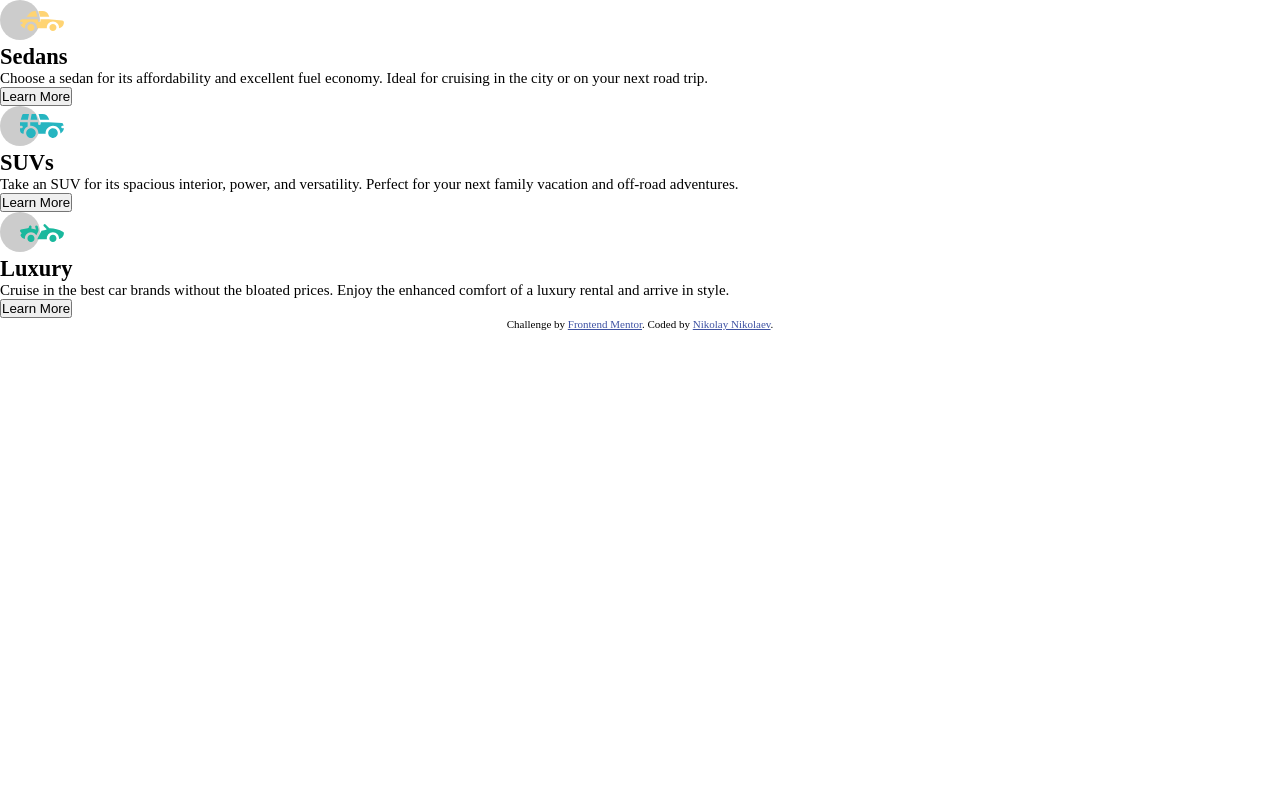
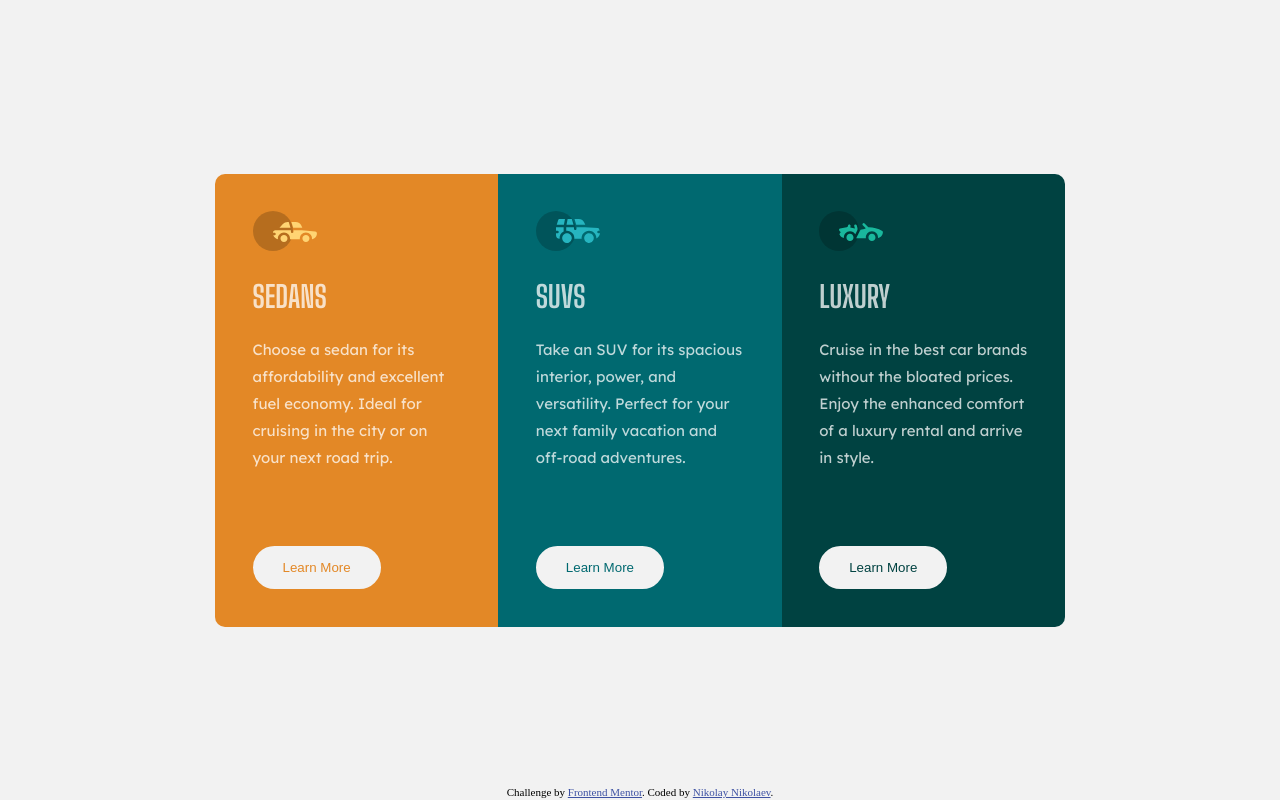
Before and after one commit to N-Nikolaev/FM--3-col-preview-card-component, a website built with Parcel: page src/index.html in a window 1280 px wide. Built offline with nearby package versions, Linux system fonts and the light colour scheme.

Commit message:
SCSS Styling

```diff
--- a/src/index.html
+++ b/src/index.html
@@ -23,7 +23,7 @@
           Choose a sedan for its affordability and excellent fuel economy.
           Ideal for cruising in the city or on your next road trip.
         </p>
-        <button class="btn">Learn More</button>
+        <button class="btn btn--sedan">Learn More</button>
       </article>
 
       <article class="card card--suv">
@@ -33,7 +33,7 @@
           Take an SUV for its spacious interior, power, and versatility.
           Perfect for your next family vacation and off-road adventures.
         </p>
-        <button class="btn">Learn More</button>
+        <button class="btn btn--suv">Learn More</button>
       </article>
 
       <article class="card card--luxury">
@@ -43,7 +43,7 @@
           Cruise in the best car brands without the bloated prices.
           Enjoy the enhanced comfort of a luxury rental and arrive in style.
         </p>
-        <button class="btn">Learn More</button>
+        <button class="btn btn--luxury">Learn More</button>
       </article>
 
     </main>
--- a/src/scss/main.scss
+++ b/src/scss/main.scss
@@ -1,5 +1,4 @@
 //Imports
-
 @import url('https://fonts.googleapis.com/css2?family=Big+Shoulders+Display:wght@700&family=Lexend+Deca&display=swap');
 
 // Colors
@@ -8,8 +7,8 @@ $clr-orange:            hsl(31, 77%, 52%);
 $clr-cyan:              hsl(184, 100%, 22%);
 $clr-dark-cyan:         hsl(179, 100%, 13%);
 
-$txt-primary:           hsla(0, 0%, 100%, 0.75);
-$txt-secondary:         hsl(0, 0%, 95%);
+$clr-primary:           hsl(0, 0%, 95%);
+$clr-secondary:         hsla(0, 0%, 100%, 0.75);
 
 
 // Fonts
@@ -45,14 +44,112 @@ $br-laptop:             1024px;
 
 // Style
 
-body {
+:root, body {
     font-size: 15px;
+
+    background-color: $clr-primary;
 }
 
+.container {
+    position: absolute;
+    top: 0;
+    left: 0;
+
+    display: grid;
+    justify-content: center;
+    align-items: center;
+    width: 100%;
+    height: 100%;
+}
+
+.wrapper {
+    display: grid;
+    grid-template-areas:
+        "sedan"
+        "suv"
+        "luxury";
+    margin: 2rem;
+    max-width: 850px;
+
+    border-radius: 10px;
+
+    overflow: hidden;
+
+    @include mq { grid-template-areas: "sedan suv luxury"; }
+}
+
+.card {
+    padding: 2.5rem;
+
+    font-family: $font-lexend;
+    color: $clr-secondary;
+
+    &--sedan {
+        grid-area: sedan;
+        background-color: $clr-orange;
+    }
+
+    &--suv {
+        grid-area: suv;
+        background-color: $clr-cyan;
+    }
+
+    &--luxury {
+        grid-area: luxury;
+        background-color: $clr-dark-cyan;
+    }
+
+    &__img { margin-bottom: 1.5rem; }
+
+    &__title {
+        margin-bottom: 1.5rem;
+
+        font-family: $font-shoulders;
+        font-size: 2rem;
+        text-transform: uppercase;
+    }
+
+    &__content {
+        margin-bottom: 1.5rem;
+
+        line-height: 1.8rem;
+
+        @include mq {
+            margin-bottom: 5rem;
+        }
+    }
+}
+
+.btn {
+    padding: 12px 28px;
+
+    background-color: $clr-primary;
+    border: 2px solid $clr-primary;
+    border-radius: 30px;
+
+    &:hover {
+        color: $clr-primary !important;
+
+        background-color: transparent;
+    }
+
+    &--sedan { color: $clr-orange; }
+
+    &--suv { color: $clr-cyan; }
+
+    &--luxury { color: $clr-dark-cyan; }
+}
 
 .attribution {
+    position: absolute;
+    bottom: 0;
+    right: 0;
+
+    width: 100%;
+    height: 14px; // Height of text
+
     font-size: 11px;
     text-align: center;
+
+    a { color: hsl(228, 45%, 44%); }
 }
-
-.attribution a { color: hsl(228, 45%, 44%); }
```
